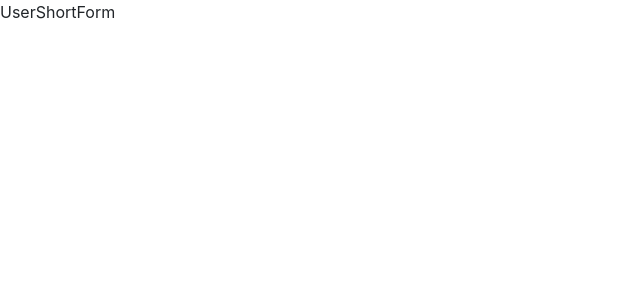
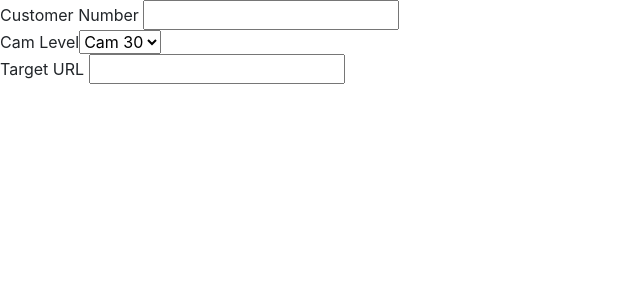
Before and after one commit to Toblerones/GSP-Simulator-UI-React, a React (Create React App) app in the folder gsp-simulator-ui/: page /UserShortForm in a window 1280 px wide. Shown: the top 300 px of the page, without its empty margins (0-640 px from the left). Built offline with nearby package versions, Linux system fonts and the light colour scheme.

Commit message:
add fields

```diff
--- a/gsp-simulator-ui/src/components/GspSimulator.js
+++ b/gsp-simulator-ui/src/components/GspSimulator.js
@@ -1,4 +1,5 @@
 import React, { Component } from 'react';
+import {Link } from 'react-router-dom'
 import logo from '../images/logo.svg';
 import './GspSimulator.css';
 
@@ -10,9 +11,12 @@ export class GspSimulator extends Component {
                     <img src={logo} className="App-logo" alt="logo" />
                     <h2>Welcome to React</h2>
                 </div>
-                <p className="App-intro">
-                    To get started, edit <code>src/App.js</code> and save to reload.
-                </p>
+                <div >
+                    <Link to ={'/UserKyc'}  activeClassName="active">Go KycForm</Link>
+                </div>
+                <div >
+                    <Link to ={'/UserShortForm'}  activeClassName="active">Go ShortForm</Link>
+                </div>
             </div>
         );
     }
--- a/gsp-simulator-ui/src/components/UserShortForm.js
+++ b/gsp-simulator-ui/src/components/UserShortForm.js
@@ -4,7 +4,14 @@ export class UserShortForm extends Component {
     render() {
         return (
             <div >
-                UserShortForm
+                Customer Number <input type="text" name="customerNumber"/> <br/>
+                Cam Level
+                <select>
+                    <option value="30">Cam 30</option>
+                    <option value="40">Cam 40</option>
+                </select>
+                <br/>
+                Target URL <input type="text" name="targetUrl"/> <br/>
             </div>
         );
     }
```
